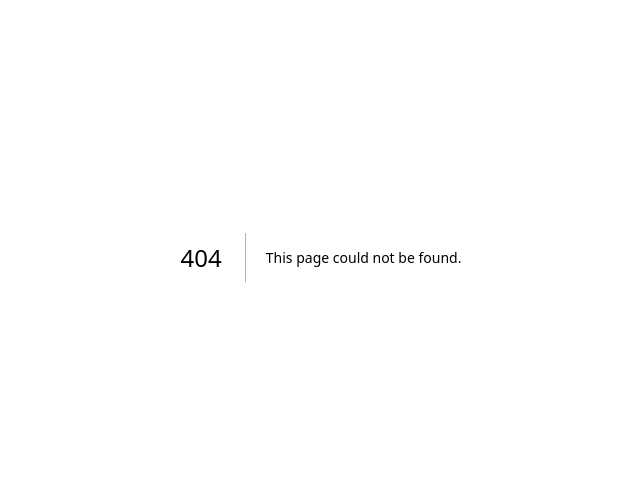
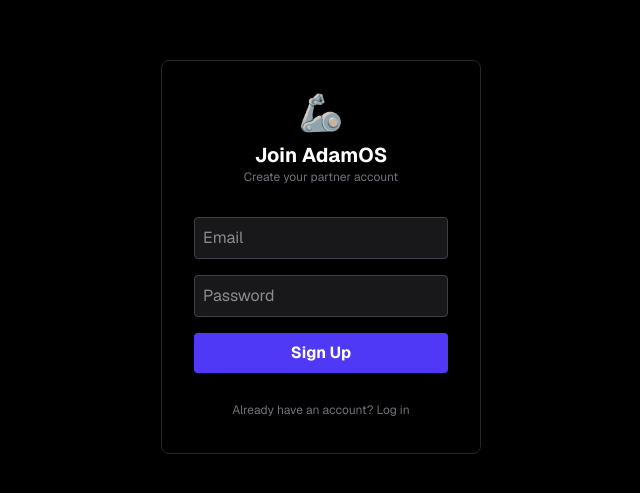
Before and after one commit to adamkleinagent/command-center, a Next.js app: page /signup in a window 1280 px wide. Before the commit this address had no page. Shown: the part 143-636 px from the top of the page, without its empty margins (319-959 px from the left). Built offline with nearby package versions, Linux system fonts and the light colour scheme; no server answers.

Commit message:
feat: add dedicated signup page and update login flow

```diff
--- a/src/app/page.tsx
+++ b/src/app/page.tsx
@@ -1,18 +1,18 @@
 'use client';
 
 import { useState, useEffect } from "react";
+import Link from "next/link";
 import { Sidebar } from "@/components/Sidebar";
 import { TaskList } from "@/components/TaskList";
 import { TaskDetail } from "@/components/TaskDetail";
 import { Task } from '@/lib/mock-data';
-import { signIn, signUp, getSession } from "@/lib/auth";
+import { signIn, getSession } from "@/lib/auth";
 
 export default function Home() {
   const [isAuthenticated, setIsAuthenticated] = useState(false);
   const [isClient, setIsClient] = useState(false);
   const [email, setEmail] = useState("");
   const [password, setPassword] = useState("");
-  const [isSignUp, setIsSignUp] = useState(false);
   const [loading, setLoading] = useState(false);
   const [activeProject, setActiveProject] = useState('p1');
   const [activeTask, setActiveTask] = useState<Task | null>(null);
@@ -32,25 +32,17 @@ export default function Home() {
     checkAuth();
   }, []);
 
-  const handleAuth = async (e: React.FormEvent) => {
+  const handleLogin = async (e: React.FormEvent) => {
     e.preventDefault();
     setLoading(true);
 
-    if (isSignUp) {
-      const { error } = await signUp(email, password);
-      if (error) {
-        alert(error.message);
-      } else {
-        alert("Check your email for confirmation!");
-      }
-    } else {
-      const { data, error } = await signIn(email, password);
-      if (error) {
-        alert(error.message);
-      } else if (data.session) {
-        setIsAuthenticated(true);
-      }
+    const { data, error } = await signIn(email, password);
+    if (error) {
+      alert(error.message);
+    } else if (data.session) {
+      setIsAuthenticated(true);
     }
+
     setLoading(false);
   };
 
@@ -60,7 +52,7 @@ export default function Home() {
   if (!isAuthenticated) {
     return (
       <div className="flex min-h-screen items-center justify-center bg-black font-sans text-white">
-        <form onSubmit={handleAuth} className="flex flex-col gap-4 p-8 border border-zinc-800 rounded-lg w-80">
+        <form onSubmit={handleLogin} className="flex flex-col gap-4 p-8 border border-zinc-800 rounded-lg w-80">
           <div className="flex flex-col items-center mb-4">
              <div className="text-4xl mb-2">🦾</div>
              <h1 className="text-xl font-bold">AdamOS</h1>
@@ -90,16 +82,12 @@ export default function Home() {
             disabled={loading}
             className="bg-indigo-600 hover:bg-indigo-500 disabled:bg-zinc-700 text-white p-2 rounded font-bold transition"
           >
-            {loading ? "Processing..." : (isSignUp ? "Sign Up" : "Enter")}
+            {loading ? "Authorizing..." : "Enter"}
           </button>
 
-          <button
-            type="button"
-            onClick={() => setIsSignUp(!isSignUp)}
-            className="text-xs text-zinc-500 hover:text-zinc-300 transition text-center"
-          >
-            {isSignUp ? "Already have an account? Log in" : "Need an account? Sign up"}
-          </button>
+          <Link href="/signup" className="text-xs text-zinc-500 hover:text-zinc-300 transition text-center mt-2">
+            Need an account? Sign up
+          </Link>
         </form>
       </div>
     );
--- /dev/null
+++ b/src/app/signup/page.tsx
@@ -0,0 +1,74 @@
+'use client';
+
+import { useState } from "react";
+import { useRouter } from "next/navigation";
+import Link from "next/link";
+import { signUp } from "@/lib/auth";
+
+export default function SignUpPage() {
+  const [email, setEmail] = useState("");
+  const [password, setPassword] = useState("");
+  const [loading, setLoading] = useState(false);
+  const router = useRouter();
+
+  const handleSignUp = async (e: React.FormEvent) => {
+    e.preventDefault();
+    setLoading(true);
+
+    const { error } = await signUp(email, password);
+    if (error) {
+      alert(error.message);
+    } else {
+      alert("Registration successful! Check your email for a confirmation link.");
+      router.push("/");
+    }
+    setLoading(false);
+  };
+
+  return (
+    <div className="flex min-h-screen items-center justify-center bg-black font-sans text-white">
+      <div className="flex flex-col gap-4 p-8 border border-zinc-800 rounded-lg w-80">
+        <div className="flex flex-col items-center mb-4">
+           <div className="text-4xl mb-2">🦾</div>
+           <h1 className="text-xl font-bold">Join AdamOS</h1>
+           <p className="text-zinc-500 text-xs">Create your partner account</p>
+        </div>
+
+        <form onSubmit={handleSignUp} className="flex flex-col gap-4">
+          <input
+            type="email"
+            placeholder="Email"
+            value={email}
+            onChange={(e) => setEmail(e.target.value)}
+            className="p-2 bg-zinc-900 border border-zinc-700 rounded text-white outline-none focus:border-indigo-500 transition"
+            required
+          />
+
+          <input
+            type="password"
+            placeholder="Password"
+            value={password}
+            onChange={(e) => setPassword(e.target.value)}
+            className="p-2 bg-zinc-900 border border-zinc-700 rounded text-white outline-none focus:border-indigo-500 transition"
+            required
+            minLength={6}
+          />
+
+          <button
+            type="submit"
+            disabled={loading}
+            className="bg-indigo-600 hover:bg-indigo-500 disabled:bg-zinc-700 text-white p-2 rounded font-bold transition"
+          >
+            {loading ? "Creating account..." : "Sign Up"}
+          </button>
+        </form>
+
+        <div className="text-center mt-2">
+          <Link href="/" className="text-xs text-zinc-500 hover:text-zinc-300 transition">
+            Already have an account? Log in
+          </Link>
+        </div>
+      </div>
+    </div>
+  );
+}
```
